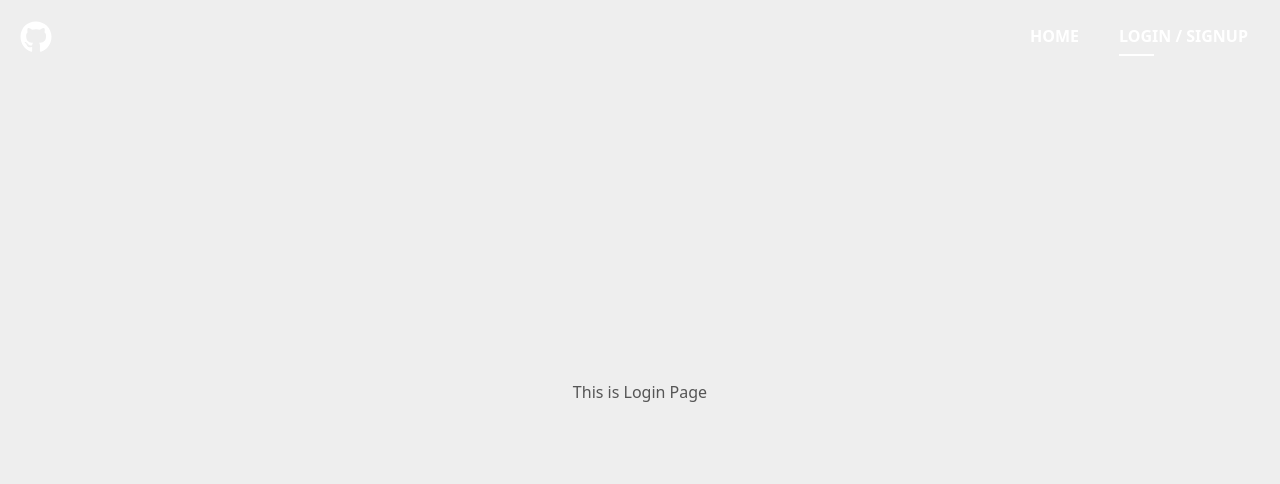
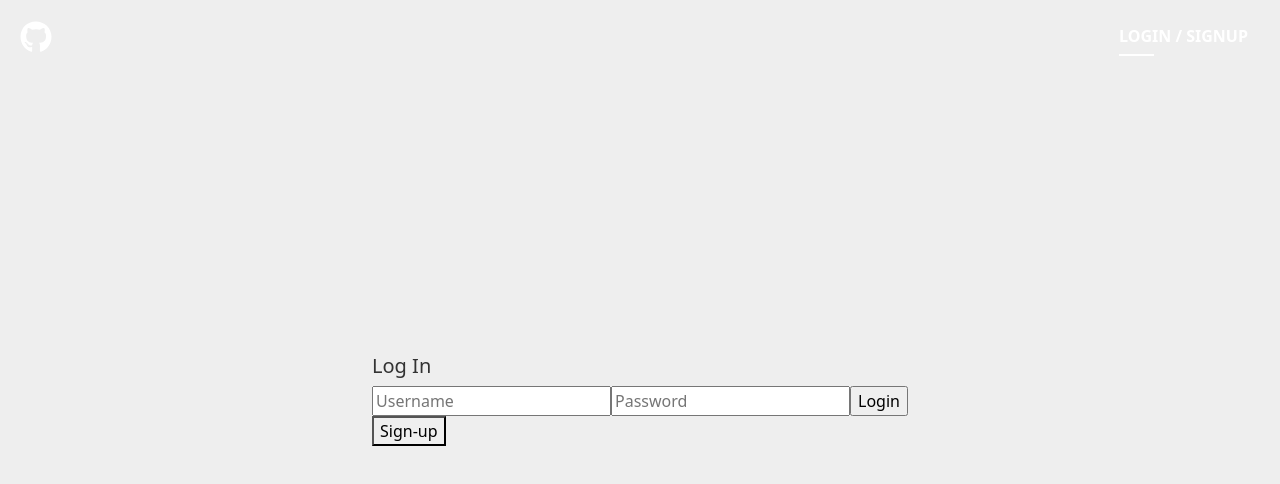
Before and after one commit to kayfernander2022/Snapshot-frontend, a React (Create React App) app: page /login in a window 1280 px wide. Shown: the top 484 px of the page. Built offline with nearby package versions, Linux system fonts and the light colour scheme.

Commit message:
auth login and logout pages

```diff
--- /dev/null
+++ b/src/GlobalCtx.ts
@@ -0,0 +1,10 @@
+import React from 'react';
+
+interface IGlobalContextProps{
+ url?:string,
+ token:string | undefined
+ setGlobalToken(token:string|undefined): void
+}
+
+// Context to access these values from anywhere in the application
+export const GlobalCtx = React.createContext<IGlobalContextProps>({url:"http://localhost:4040", token: undefined, setGlobalToken:() =>{}});
--- a/src/components/topNav/index.tsx
+++ b/src/components/topNav/index.tsx
@@ -52,5 +52,7 @@ export const TopNav: React.FC<INavProps> = props => {
               </Navbar.Brand>
           <NavMenu {...props} />
       </Navbar>
+
+      //<Nav.Link><
   )
 }
--- a/src/components/topNav/navMenu.tsx
+++ b/src/components/topNav/navMenu.tsx
@@ -1,6 +1,7 @@
-import React from 'react'
+import React, { useContext } from 'react'
 import { Navbar, Nav } from 'react-bootstrap'
 import {LinkContainer} from 'react-router-bootstrap'
+import { GlobalCtx } from '../../GlobalCtx'
 
 export interface INavProps{
 
@@ -8,17 +9,28 @@ export interface INavProps{
 
 export const NavMenu: React.FC<INavProps> = props => {
 
-  const loggedIn = false; // toggle the menu items based on if logged in or not
+  const { token, setGlobalToken } = useContext(GlobalCtx);
+  const [loggedIn, setLoggedIn] = React.useState(false); // toggle the menu items based on if logged in or not
 
+  const logoutOnClick = () => {
+    window.localStorage.removeItem("token");
+    setGlobalToken(undefined);
+  }
+
+  React.useEffect(()=>{
+    setLoggedIn(token!==undefined)
+  }, [token])
   return (
       <Navbar.Collapse id="basic-navbar-nav" className='justify-content-end'>
           <Nav className="ml-auto" defaultActiveKey="#home">
+            {loggedIn &&
             <LinkContainer to="/Home">
               <Nav.Link>
-                 Home
+                Home
               </Nav.Link>
-            </LinkContainer>
-            {loggedIn && <LinkContainer to="/MyPhotos">
+          </LinkContainer>}
+          {loggedIn &&
+            <LinkContainer to="/MyPhotos">
               <Nav.Link>
                  My Photos
               </Nav.Link>
@@ -33,7 +45,7 @@ export const NavMenu: React.FC<INavProps> = props => {
                  Login / Signup
               </Nav.Link>
             </LinkContainer>}
-            { loggedIn && <LinkContainer to="/Logout">
+            { loggedIn && <LinkContainer to="/Logout" onClick={logoutOnClick}>
               <Nav.Link>
                  Logout
               </Nav.Link>
--- a/src/pages/App.tsx
+++ b/src/pages/App.tsx
@@ -1,5 +1,6 @@
 import React, {useEffect} from "react";
 import { Outlet } from 'react-router-dom';
+import { GlobalCtx } from "../GlobalCtx";
 import { TopNav } from "../components/topNav";
 import 'normalize.css'
 import 'animate.css/animate.css'
@@ -10,21 +11,42 @@ export interface IAppProps {
 }
 
 const App: React.FunctionComponent<IAppProps> = () => {
+// Initialize state for token and global state
+const [token, setToken] = React.useState<string | undefined>(undefined)
+const { url } = React.useContext(GlobalCtx);
 
   useEffect(() => {
+    // Get the token from local storage
+    const localStorageToken = window.localStorage.getItem("token") ? JSON.parse(window.localStorage.getItem("token")!) : undefined;
+
+    console.log(localStorageToken)
+    // If token exists, set it in state
+    if(localStorageToken) {
+      setToken(localStorageToken.token)
+    }
+
     const navbar = document.querySelector('.navbar') as HTMLElement
     if (!navbar) return
-})
+}, [token])
+
+
+function setGlobalToken(token: string | undefined){
+  setToken(token);
+}
 
   return (
+    <GlobalCtx.Provider value={{ url, token, setGlobalToken }} >
    <div
       data-spy="scroll"
       data-target=".navbar.fixed-top"
       data-offset="0"
     >
       <TopNav/>
-      <Outlet/>
+      <div style={{justifyContent:'center', alignItems:'center', display:'flex', position:'absolute', width:'100%', height:'100%'}}>
+        <Outlet/>
+      </div>
     </div>
+    </GlobalCtx.Provider>
   );
 }
 
--- a/src/pages/LoginPage.tsx
+++ b/src/pages/LoginPage.tsx
@@ -1,11 +1,122 @@
 import React from "react";
+import { GlobalCtx } from "../GlobalCtx";
 
 export interface ILoginPageProps {
 
 }
 
 const LoginPage: React.FunctionComponent<ILoginPageProps> = () => {
-  return (<div style={{justifyContent:'center', alignItems:'center', display:'flex', position:'absolute', width:'100%', height:'100%'}}><p>This is Login Page</p></div>);
+// Destructuring the global state and the setter function from the GlobalCtx context
+const { url, setGlobalToken } = React.useContext(GlobalCtx);
+
+const [hasAccount, setHasAccount ] = React.useState(true);
+
+// Setting an initial state for the form to be empty
+const blank = {
+  username: "",
+  password: "",
+}
+
+// Using the useState hook to create a state variable for the form and a setter function
+const [form, setForm] = React.useState(blank)
+
+// Function for handling changes to the form inputs
+const handleChange = (event: any) => {
+  setForm({ ...form, [event.target.name]: event.target.value })
+}
+
+// Function for handling form submission
+const handleLogin = (event: any) => {
+  // Preventing the default form submission behavior
+  event.preventDefault()
+  // Destructuring the username and password from the form state
+  const {username, password} = form
+  // Making a post request to the server using fetch with the username and password in the body
+  fetch(`${url}/api/users/login`, {
+      method: "post",
+      headers: {
+          "Content-Type": "application/json"
+      },
+      body: JSON.stringify({username, password})
+  })
+  // Parsing the response as json
+  .then(response => response.json())
+  .then(data => {
+      // Logging the data from the response
+      console.log(data)
+      // Saving the token from the response in local storage
+      window.localStorage.setItem("token", JSON.stringify(data))
+      // Updating the global state with the token
+      setGlobalToken(data.token)
+      // Clearing the form state
+      setForm(blank)
+      // Navigating to the home page
+      window.location.assign('/home')
+  })
+}
+
+// handleSubmit function is called when the form is submitted
+    // it sends a post request to the server to create a new user account
+    const handleSignup = (event: any) => {
+      event.preventDefault() // prevent the default form submission behavior
+      const {username, password} = form
+      fetch(`${url}/api/users`, {
+          method: "post", // request method is set to "post"
+          headers: {
+              "Content-Type": "application/json" // set the request headers
+          },
+          body: JSON.stringify({username, password}) // send the form data in the request body
+      })
+      .then(response => response.json()) // parse the response as JSON
+      .then(data => {
+          console.log(data) // log the server response to the console
+          setForm(blank) // reset the form
+          setHasAccount(!hasAccount);
+          window.location.assign('/login') // redirect the user to the login page
+      })
+  }
+
+  return (
+  <>
+    {hasAccount && <div className='login'>
+      <form onSubmit={handleLogin}>
+            <h5>Log In</h5>
+                <input
+                    type="text"
+                    name="username"
+                    onChange={handleChange}
+                    placeholder="Username"
+                />
+                <input
+                    type="password"
+                    name="password"
+                    onChange={handleChange}
+                    placeholder='Password'
+                />
+                <input type="submit" value="Login" />
+            </form>
+            <button onClick={() => setHasAccount(!hasAccount)}>Sign-up</button>
+      </div>}
+    {!hasAccount && <div className='signup'>
+    <form onSubmit={handleSignup}>
+          <h5>Sign Up</h5>
+              <input
+                  type="text"
+                  name="username"
+                  onChange={handleChange}
+                  placeholder="Username"
+              />
+              <input
+                  type="password"
+                  name="password"
+                  onChange={handleChange}
+                  placeholder='Password'
+              />
+              <input type="submit" value="Signup" />
+        </form>
+      </div>}
+      </>
+)
 }
 
 export default LoginPage;
```
